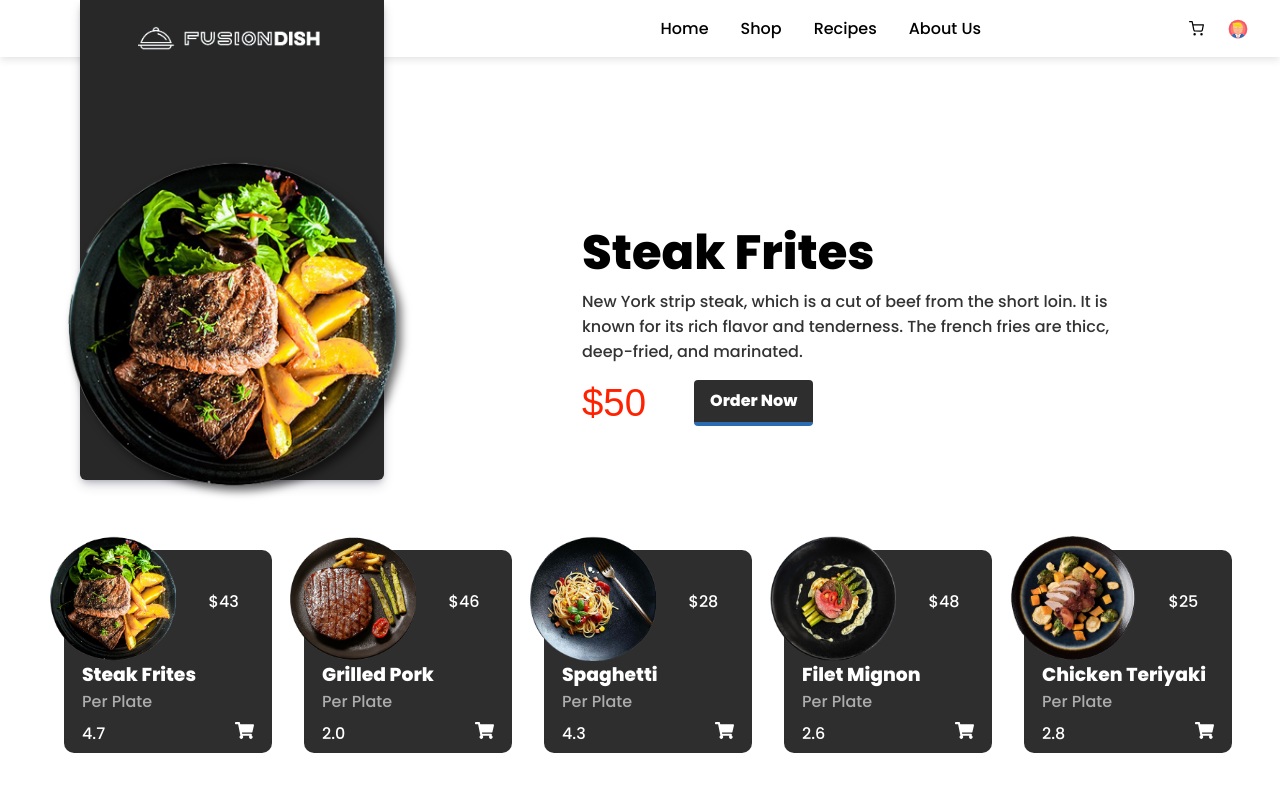
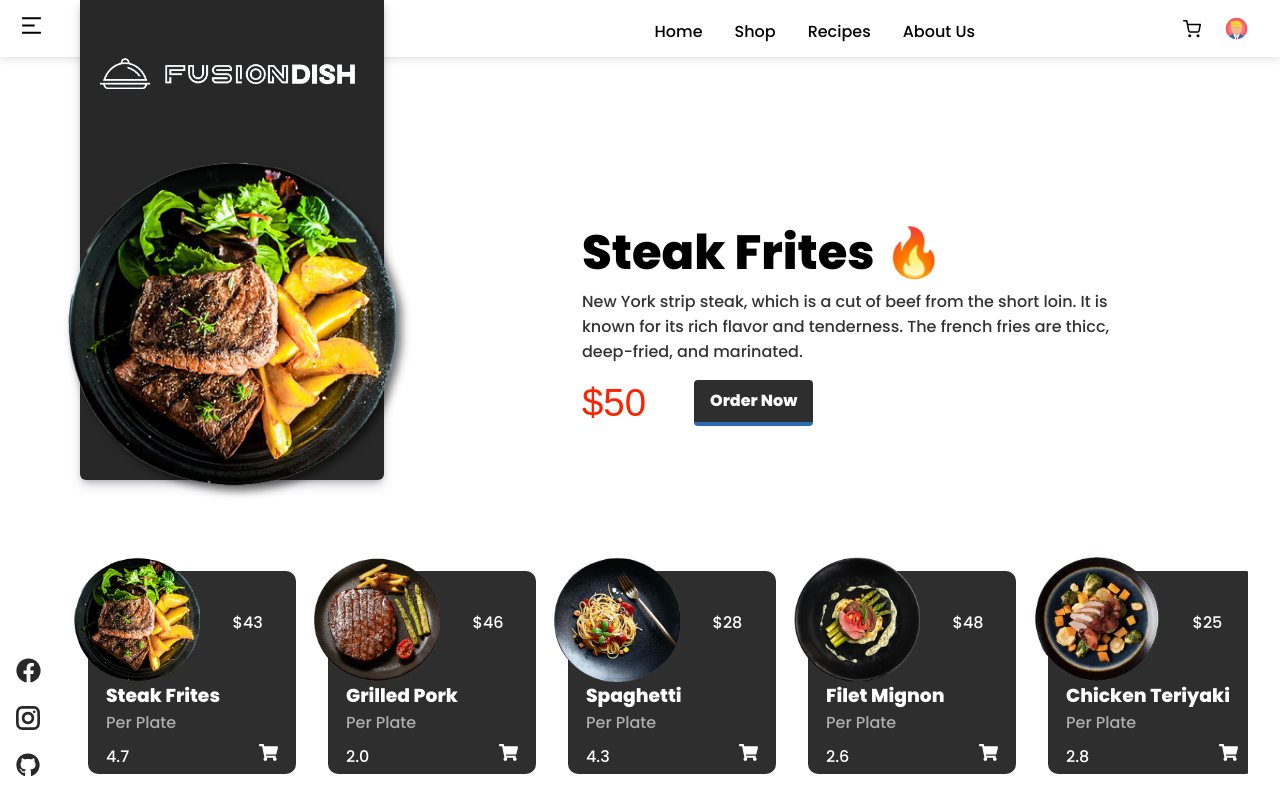
Before and after one commit to Steeve26/fusiondish, a React (Vite) app: page / in a window 1280 px wide. Built offline with nearby package versions, Linux system fonts and the light colour scheme; a web font is replaced by a local one.

Commit message:
UI updates

```diff
--- a/src/components/navbar.jsx
+++ b/src/components/navbar.jsx
@@ -2,6 +2,7 @@ import React from 'react'
 import styled from 'styled-components'
 import food1 from '../assets/food1.png'
 import { FiShoppingCart } from "react-icons/fi";
+import { RiMenu2Fill } from "react-icons/ri";
 import avatar from '../assets/avatar-male-president-svgrepo-com.svg'
 import title from '../assets/logo.png'
 import title2 from '../assets/logo3.png'
@@ -18,10 +19,13 @@ const Nav = styled.nav`
   display: flex;
   justify-content: space-between;
   gap: 1em;
+  height: 57px;
   box-shadow: #63636333 0px 2px 8px 0px;
-  padding-right: 2em;
-  padding-block: 1em;
+  padding-inline: 1.2em 2em;
   position: relative;
+  @media only screen and (max-width: 900px) {
+    padding-inline: 1.2em;
+  }
 `
 
 const Links = styled.ul`
@@ -29,8 +33,16 @@ const Links = styled.ul`
   gap: 2em;
   text-transform: capitalize;
   align-items: center;
+  &:first-of-type {
+    height: 100%;
+  }
   &:last-of-type {
     gap: 1.5em;
+  }
+  @media (max-width: 1160px) {
+    &:last-of-type {
+      font-size: 1.1em;
+    }
   }
   @media (max-width: 830px ) {
     &:first-of-type {
@@ -42,10 +54,12 @@ const Links = styled.ul`
 const List = styled.li`
   position: relative;
   cursor: pointer;
+  height: 100%;
+  line-height: 4;
   &::after {
     content: '';
     position: absolute;
-    bottom: -16px;
+    bottom: 0;
     left: 0;
     height: 3px;
     width: 0%;
@@ -61,6 +75,11 @@ const Button = styled.button`
   display: flex;
   gap: 1em;
   text-transform: capitalize;
+  &:last-of-type {
+    > img {
+      width: 1.4375em;
+    }
+  }
 `
 const ImageContainer = styled.div`
   height: 60vh;
@@ -88,18 +107,13 @@ const HeroImage = styled.img`
   transform: translateY(0.5em);
   filter: drop-shadow(5px 5px 5px rgb(0, 0, 0, .6));
 `
-const Header = styled.h1`
-  color: white;
-  font-weight: 600;
-`
 const HomeLink = styled.a`
-  margin-top: .5em;
+  margin-top: 1.5em;
   width: 100%;
   position: relative;
   text-align: center;
   font-family: Oswald;
   font-weight: 600;
-  font-size: 1.8em;
   /* transform: translateX(10px); */
   /* &::before {
     content: 'Fusion';
@@ -115,6 +129,9 @@ const HomeLink = styled.a`
     right: 17%;
     top: -6px;
   } */
+  @media (min-height: 670px ) {
+    margin-top: 2.5em;
+  }
 `
 
 const LinksContainer = styled.div`
@@ -122,6 +139,7 @@ const LinksContainer = styled.div`
   justify-content: space-between;
   gap: 13em;
   transition: .2s linear;
+  height: 100%;
   @media (max-width: 1160px ) {
     gap: 5em;
     font-size: .8em;
@@ -130,11 +148,11 @@ const LinksContainer = styled.div`
 export default function navbar() {
   return (
     <Nav>
-      <button> </button>
+      <button><RiMenu2Fill size={25} color='#2e2e2'/></button>
       <ImageContainer>
         {/* <Header>FusionDish</Header> */}
         {/* <HomeLink href='/'><img src={title} alt="logo" width={35}/></HomeLink> */}
-        <HomeLink href='/'><img src={title4} alt="logo" width={'70%'}/></HomeLink>
+        <HomeLink href='/'><img src={title4} alt="logo" width={'98%'}/></HomeLink>
         <HeroImage src={food1} alt="food"/>
       </ImageContainer>
 
@@ -147,8 +165,8 @@ export default function navbar() {
         </Links>
 
         <Links>
-          <Button><FiShoppingCart size={15}/></Button>
-          <Button><img src={avatar} width={20} alt="avatar" /></Button>
+          <Button><FiShoppingCart size={'1.125em'}/></Button>
+          <Button><img src={avatar} alt="avatar" /></Button>
         </Links>
       </LinksContainer>
     </Nav>
--- a/src/pages/home.jsx
+++ b/src/pages/home.jsx
@@ -9,7 +9,9 @@ import food6 from '../assets/food6.png'
 import food7 from '../assets/food7.png'
 import food8 from '../assets/food8.png'
 import food9 from '../assets/food9.png'
-import { FaShoppingCart } from "react-icons/fa";
+import { FaShoppingCart, FaFacebook, FaGithub } from "react-icons/fa";
+import { GrInstagram } from "react-icons/gr";
+import { Link } from 'react-router-dom'
 
 export default function home() {
   function getRandomNumber(rating) {
@@ -19,7 +21,7 @@ export default function home() {
   return (
     <main className={styles.main}>
       <div className={styles.heroHeader}>
-        <h1>Steak Frites</h1>
+        <h1>Steak Frites 🔥</h1>
         <p>New York strip steak, which is a cut of beef from the short loin.
           It is known for its rich flavor and tenderness.
           The french fries are thicc, deep-fried, and marinated. </p>
@@ -168,6 +170,17 @@ export default function home() {
         </div>
       </div>
 
+      <div className={styles.socials}>
+        <Link to="https://www.facebook.com/" target='_blank'>
+            <FaFacebook size={25} color='#282828'/>
+        </Link >
+        <Link to="https://www.instagram.com/" target='_blank'>
+            <GrInstagram size={24} color='#282828'/>
+        </Link>
+        <Link to="https://github.com/Steeve26" target='_blank'>
+            <FaGithub size={24} color='#282828'/>
+        </Link >
+      </div>
     </main>
   )
 }
--- a/src/pages/home.module.css
+++ b/src/pages/home.module.css
@@ -1,6 +1,6 @@
 .main {
   padding-inline: 2em;
-  min-height: calc(100vh - 61.99px);
+  min-height: calc(100vh - 57px);
   display: flex;
   flex-direction: column;
 }
@@ -50,8 +50,7 @@
   gap: 2em;
   overflow-x: scroll;
   height: 16em;
-  margin-top: auto;
-  margin-bottom: 1em;
+  margin: auto 0 0 1.5em;
   padding-inline: 2em;
 }
 .carousel::-webkit-scrollbar {
@@ -106,7 +105,7 @@
 }
 .carousel .cards .bottomHalf p {
   color: #adadad;
-  margin-bottom: .4em;
+  margin-bottom: .5em;
 }
 .carousel .cards .infoAction {
   display: flex;
@@ -119,6 +118,14 @@
 }
 .carousel .cards .infoAction button:hover {
   color: #2b6cb0;
+}
+.socials {
+  position: absolute;
+  left: 1em;
+  bottom: 1em;
+  display: flex;
+  flex-direction: column;
+  gap: 1em;
 }
 @media only screen and (max-width: 1160px) {
   .heroHeader {
@@ -147,7 +154,11 @@
   }
   .carousel .cards img {
     height: 91px !important;
-    width: 57%;
+    width: 57% !important;
+    transform: translate(-1.2em, -1.2em) !important;
+  }
+  .carousel .cards:hover img {
+    transform: translate(-1.2em, -1.2em) rotate(35deg) !important;
   }
   .carousel .cards .topHalf {
     gap: 2.3em;
```
